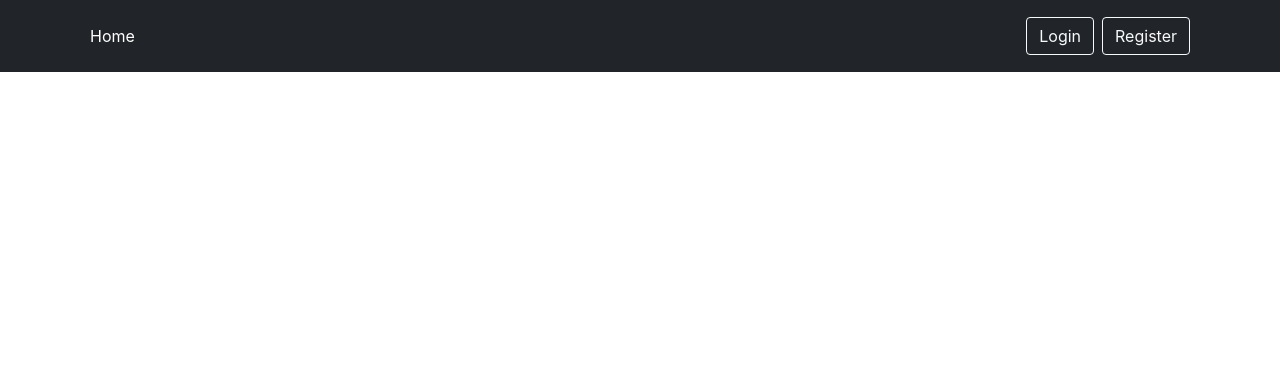
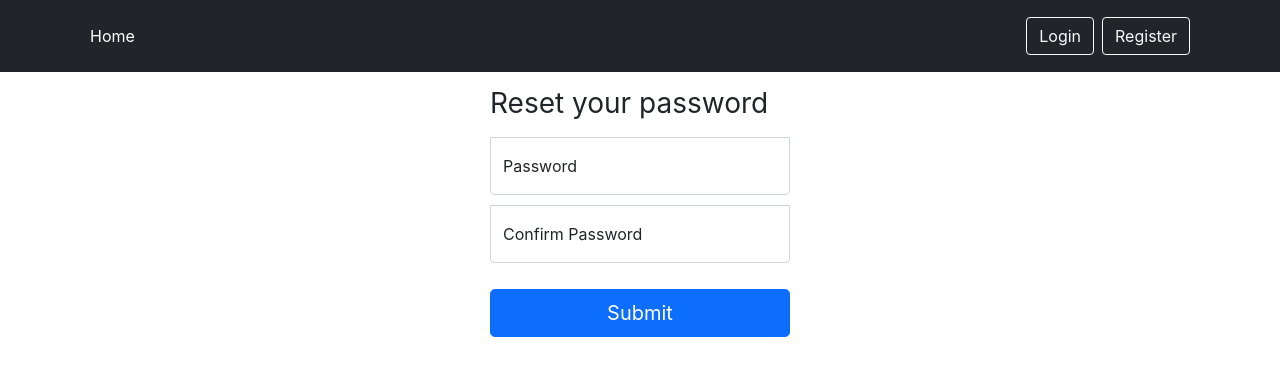
Before and after one commit to cmd-ctrl-q/react-auth, a React (Create React App) app: page /reset/1 in a window 1280 px wide. Before the commit this address had no page. Shown: the top 376 px of the page. Built offline with nearby package versions, Linux system fonts and the light colour scheme.

Commit message:
create reset page and reset password functionality

```diff
--- a/src/App.tsx
+++ b/src/App.tsx
@@ -6,6 +6,7 @@ import { Register } from './components/Register';
 import { Home } from './components/Home';
 import { Nav } from './components/Nav';
 import { Forgot } from './components/Forgot';
+import { Reset } from './components/Reset';
 
 function App() {
   return (
@@ -16,6 +17,7 @@ function App() {
         <Route path='/login' element={<Login />} />
         <Route path='/register' element={<Register />} />
         <Route path='/forgot' element={<Forgot />} />
+        <Route path='/reset/:token' element={<Reset />} />
       </Routes>
     </BrowserRouter>
   );
--- /dev/null
+++ b/src/components/Reset.tsx
@@ -0,0 +1,60 @@
+import axios from 'axios';
+import React, { SyntheticEvent, useState } from 'react';
+import { Navigate, useParams } from 'react-router-dom';
+
+export const Reset = () => {
+  const [password, setPassword] = useState('');
+  const [passwordConfirm, setConfirmPassword] = useState('');
+  const [redirect, setRedirect] = useState(false);
+  const { token } = useParams();
+
+  const submit = async (e: SyntheticEvent) => {
+    e.preventDefault();
+
+    await axios.post('reset', {
+      token,
+      password,
+      password_confirm: passwordConfirm,
+    });
+
+    setRedirect(true);
+  };
+
+  if (redirect) {
+    return <Navigate to='/login' />;
+  }
+
+  return (
+    <main className='form-signin'>
+      <form onSubmit={submit}>
+        <h1 className='h3 mb-3 fw-normal'>Reset your password</h1>
+
+        <div className='form-floating'>
+          <input
+            type='password'
+            className='form-control'
+            id='password'
+            placeholder='Password'
+            onChange={(e) => setPassword(e.target.value)}
+          />
+          <label htmlFor='password'>Password</label>
+        </div>
+
+        <div className='form-floating'>
+          <input
+            type='password'
+            className='form-control'
+            id='confirmPassword'
+            placeholder='Password Confirm'
+            onChange={(e) => setConfirmPassword(e.target.value)}
+          />
+          <label htmlFor='confirmPassword'>Confirm Password</label>
+        </div>
+
+        <button className='w-100 btn btn-lg btn-primary mt-3' type='submit'>
+          Submit
+        </button>
+      </form>
+    </main>
+  );
+};
```
